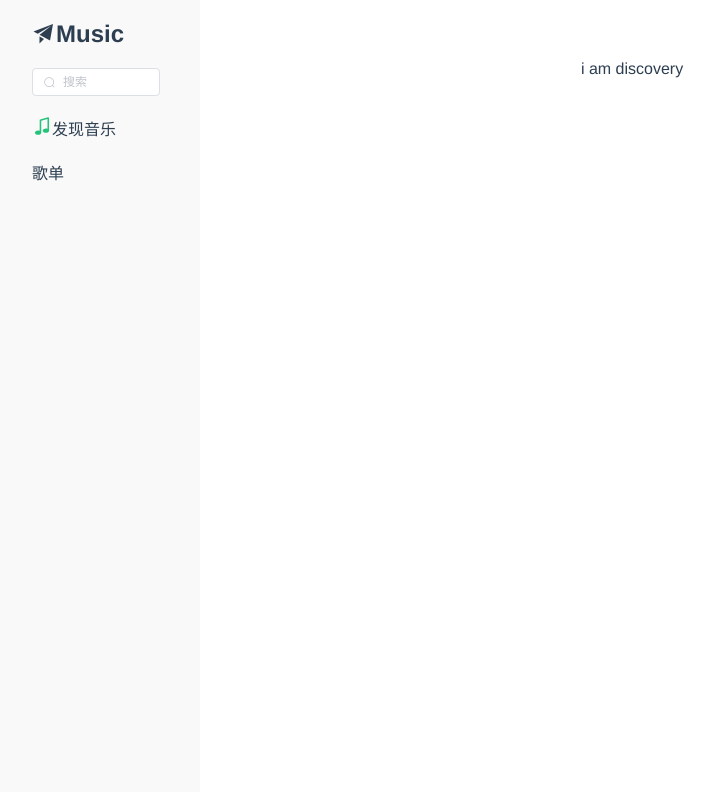
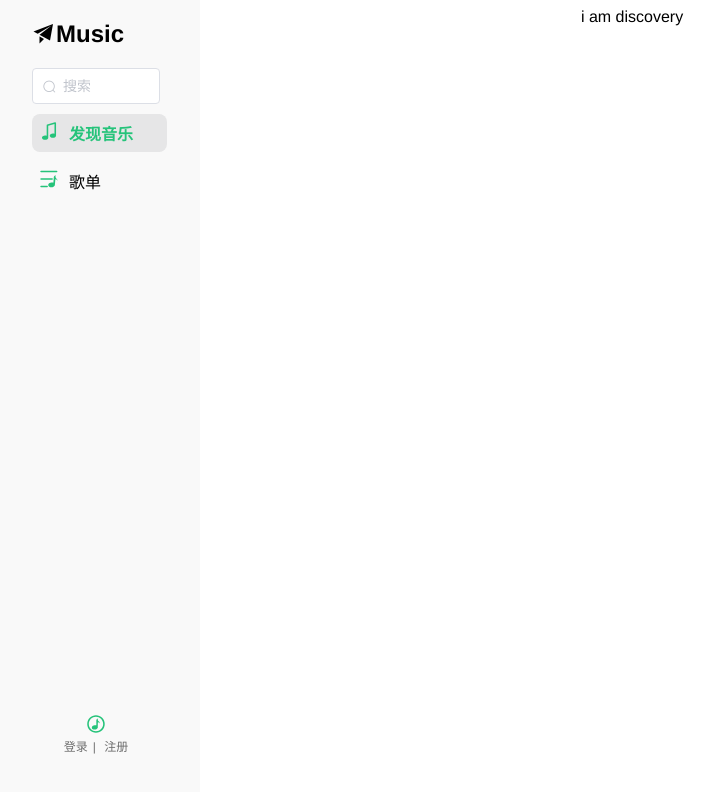
Before and after one commit to nanvon/music, a Vue app: page /discovery in a window 1280 px wide. Shown: the top 792 px of the page, without its empty margins (8-722 px from the left). Built offline with nearby package versions, Linux system fonts and the light colour scheme.

Commit message:
侧边栏初步完成

```diff
--- a/src/App.vue
+++ b/src/App.vue
@@ -9,13 +9,11 @@
 
 <script>
 import MainSideBar from "components/MainSideBar/index";
-import SideBar from "components/MainSideBar/SideBar";
-import SideBarItem from "components/MainSideBar/SideBarItem";
 
 export default {
   name: 'app',
   components: {
-    MainSideBar, SideBar, SideBarItem
+    MainSideBar
   }
 }
 </script>
@@ -26,7 +24,5 @@ export default {
   -webkit-font-smoothing: antialiased;
   -moz-osx-font-smoothing: grayscale;
   text-align: center;
-  color: #2c3e50;
-  margin-top: 60px;
 }
 </style>
--- a/src/assets/styles/variables.scss
+++ b/src/assets/styles/variables.scss
@@ -0,0 +1,15 @@
+//基础颜色
+$primary: #25c37a;
+$blue: #324157;
+$light-blue: #3A71A8;
+$red: #C03639;
+$pink: #E65D6E;
+$green: #30B08F;
+$tiffany: #4AB7BD;
+$yellow: #FEC171;
+$panGreen: #30B08F;
+
+//侧边栏
+$background: #f9f9f9;
+$activeBackground: #e6e6e7;
+$greyText: #6d6d6d;
--- a/src/components/MainSideBar/SideBar.vue
+++ b/src/components/MainSideBar/SideBar.vue
@@ -1,32 +1,40 @@
 <template>
   <div id="side-bar">
     <div class="logo"><i class="el-icon-s-promotion"></i>Music</div>
-
     <el-input
         placeholder="搜索"
         prefix-icon="el-icon-search"
-        size="mini"
+        size="medium"
         class="search"
     >
     </el-input>
-
     <slot></slot>
+    <div class="mine">
+      <div>
+        <Icon name="tinggeshiqu" slot="item-icon"></Icon>
+      </div>
+      <div>
+        <span class="login">登录</span>|
+        <span class="register">注册</span>
+      </div>
+    </div>
   </div>
 </template>
 
 <script>
-import SideBarItem from "./SideBarItem";
-
+import Icon from 'components/Icon/index';
 
 export default {
   name: "index",
   components: {
-    SideBarItem
+    Icon
   }
 }
 </script>
 
 <style lang="scss" scoped>
+@import "src/assets/styles/variables.scss";
+
 #side-bar {
   display: flex;
   flex-direction: column;
@@ -36,7 +44,7 @@ export default {
   top: 0;
   height: 100%;
   width: 10%;
-  background-color: #f9f9f9;
+  background-color: $background;
   padding: 20px 40px;
 
   .logo {
@@ -47,5 +55,25 @@ export default {
   .search {
     margin-top: 20px;
   }
+
+  .mine {
+    display: flex;
+    flex-direction: column;
+    align-self: center;
+    position: absolute;
+    top: 85%;
+    color: $greyText;
+    font-size: 12px;
+
+    .login {
+      margin-right: 5px;
+      cursor: pointer;
+    }
+
+    .register {
+      margin-left: 5px;
+      cursor: pointer;
+    }
+  }
 }
 </style>
--- a/src/components/MainSideBar/SideBarItem.vue
+++ b/src/components/MainSideBar/SideBarItem.vue
@@ -1,6 +1,6 @@
 <template>
-  <div class="side-bar-item" @click="itemClick">
-    <slot name="item-icon"></slot>
+  <div class="side-bar-item" :class="{active:isActive}" @click="itemClick">
+    <slot name="item-icon" class="icon"></slot>
     <slot name="item-text"></slot>
   </div>
 </template>
@@ -14,6 +14,11 @@ export default {
   data() {
     return {}
   },
+  computed: {
+    isActive() {
+      return this.$route.path.indexOf(this.path) !== -1
+    }
+  },
   methods: {
     itemClick() {
       this.$router.replace(this.path)
@@ -22,9 +27,24 @@ export default {
 }
 </script>
 
-<style scoped>
+<style lang="scss" scoped>
+@import "src/assets/styles/variables.scss";
+
 .side-bar-item {
   display: flex;
-  margin-top: 20px;
+  margin-top: 10px;
+  width: 100%;
+  padding: 7px 0 7px 7px;
+}
+
+.icon {
+  margin-right: 10px;
+}
+
+.active {
+  color: $primary;
+  font-weight: bold;
+  background: $activeBackground;
+  border-radius: 8px;
 }
 </style>
--- a/src/components/MainSideBar/index.vue
+++ b/src/components/MainSideBar/index.vue
@@ -8,6 +8,7 @@
         </div>
       </side-bar-item>
       <side-bar-item path="/songList">
+        <Icon name="bofangduilie" slot="item-icon"></Icon>
         <div slot="item-text">歌单</div>
       </side-bar-item>
     </side-bar>
--- a/src/views/discovery/index.vue
+++ b/src/views/discovery/index.vue
@@ -1,7 +1,6 @@
 <template>
   <div>
     i am discovery
-
   </div>
 </template>
 
--- a/vue.config.js
+++ b/vue.config.js
@@ -23,5 +23,5 @@ module.exports = {
                 symbolId: 'icon-[name]'
             });
     },
-    lintOnSave: false
+    // lintOnSave: false
 }
```
